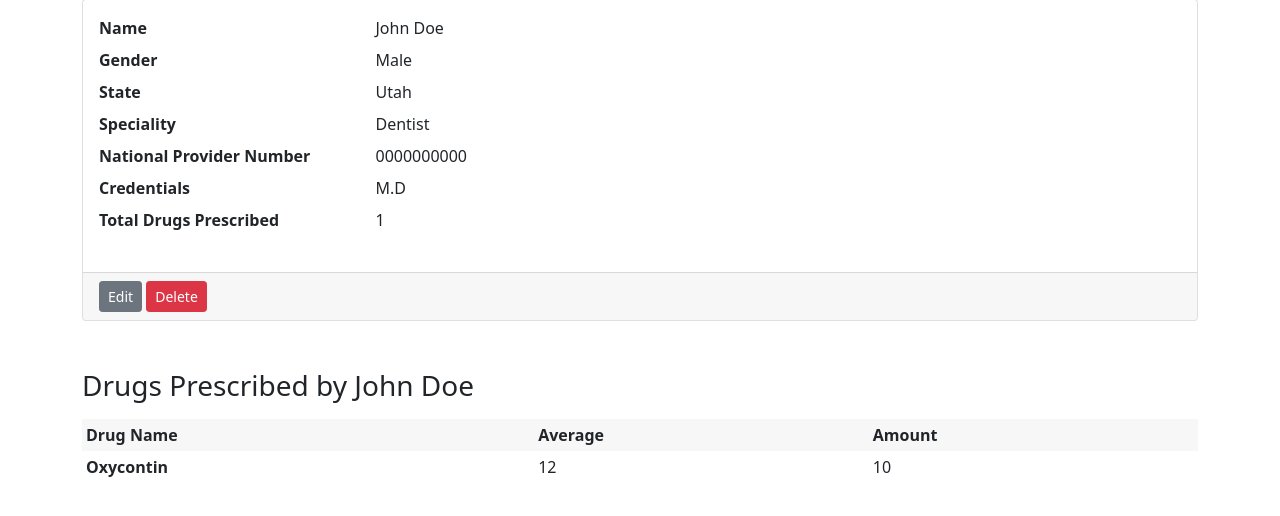
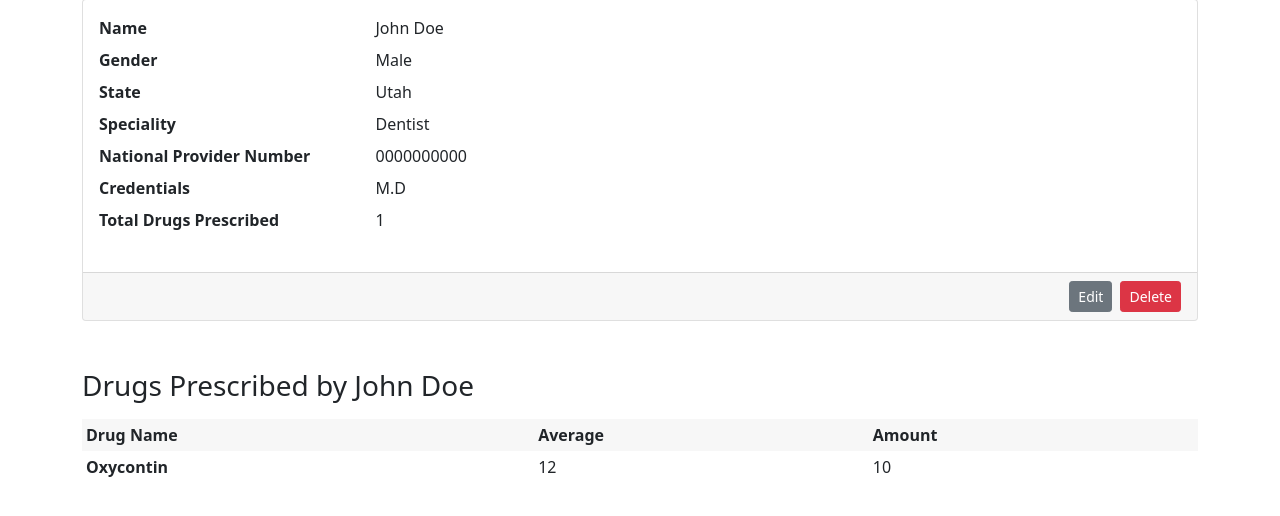
Before and after one commit to logankimbs/intex, a Django app: page /viewprescriber/ in a window 1280 px wide. Shown: the part 195-711 px from the top of the page. Run offline with Django 3.2, Linux system fonts and the light colour scheme.

Commit message:
fixed position of buttons

```diff
--- a/templates/portal/viewprescriber.html
+++ b/templates/portal/viewprescriber.html
@@ -28,7 +28,7 @@
                 <dd class="col-sm-9">1</dd>
             </dl>
         </div>
-        <div class="card-footer">
+        <div class="card-footer d-flex justify-content-end gap-2">
             <button type="button" class="btn btn-secondary btn-sm" onclick="location.href='{% url 'editprescriber' %}'">Edit</button>
             <button type="submit" class="btn btn-danger btn-sm">Delete</button>
         </div>
```
